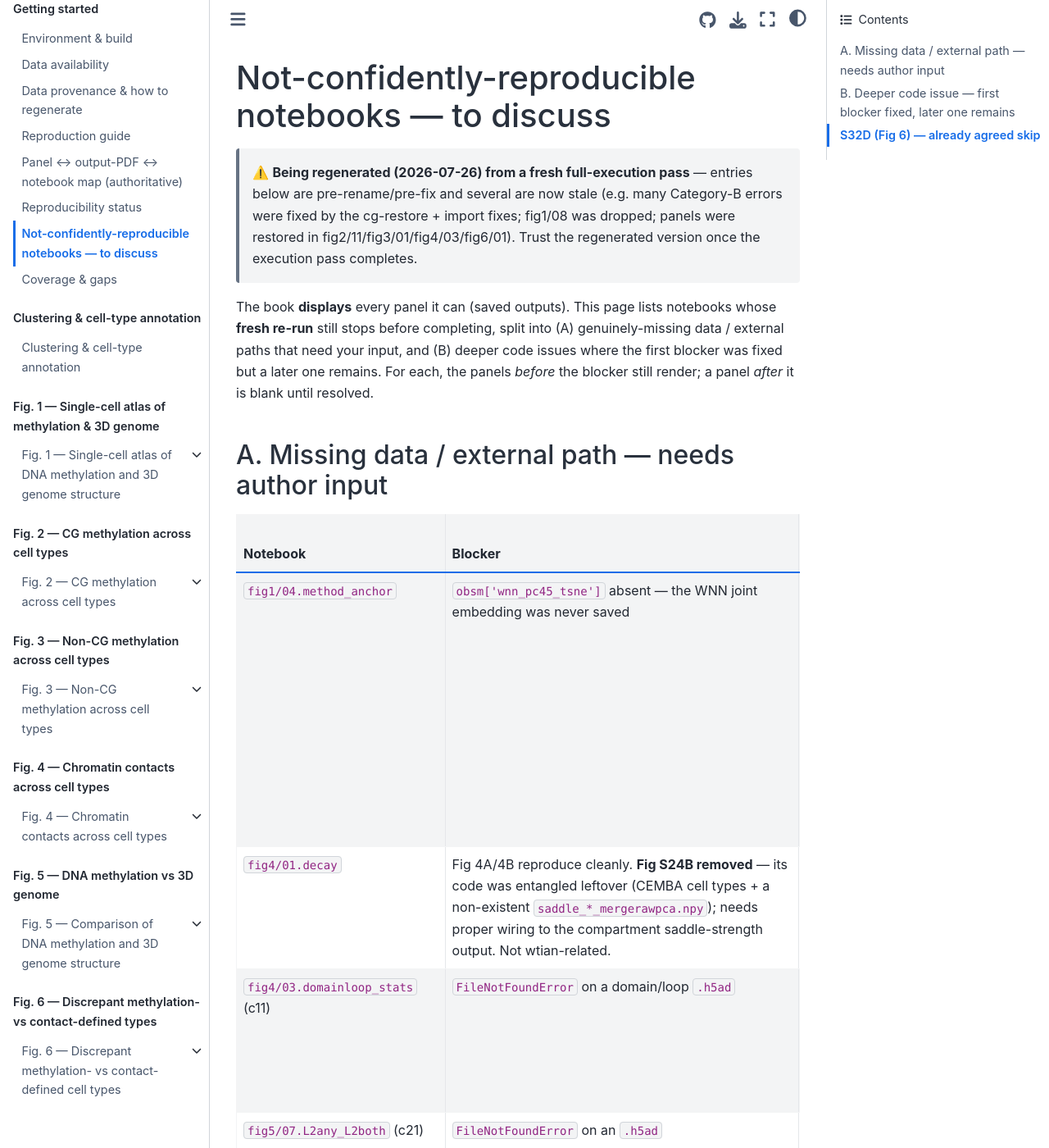
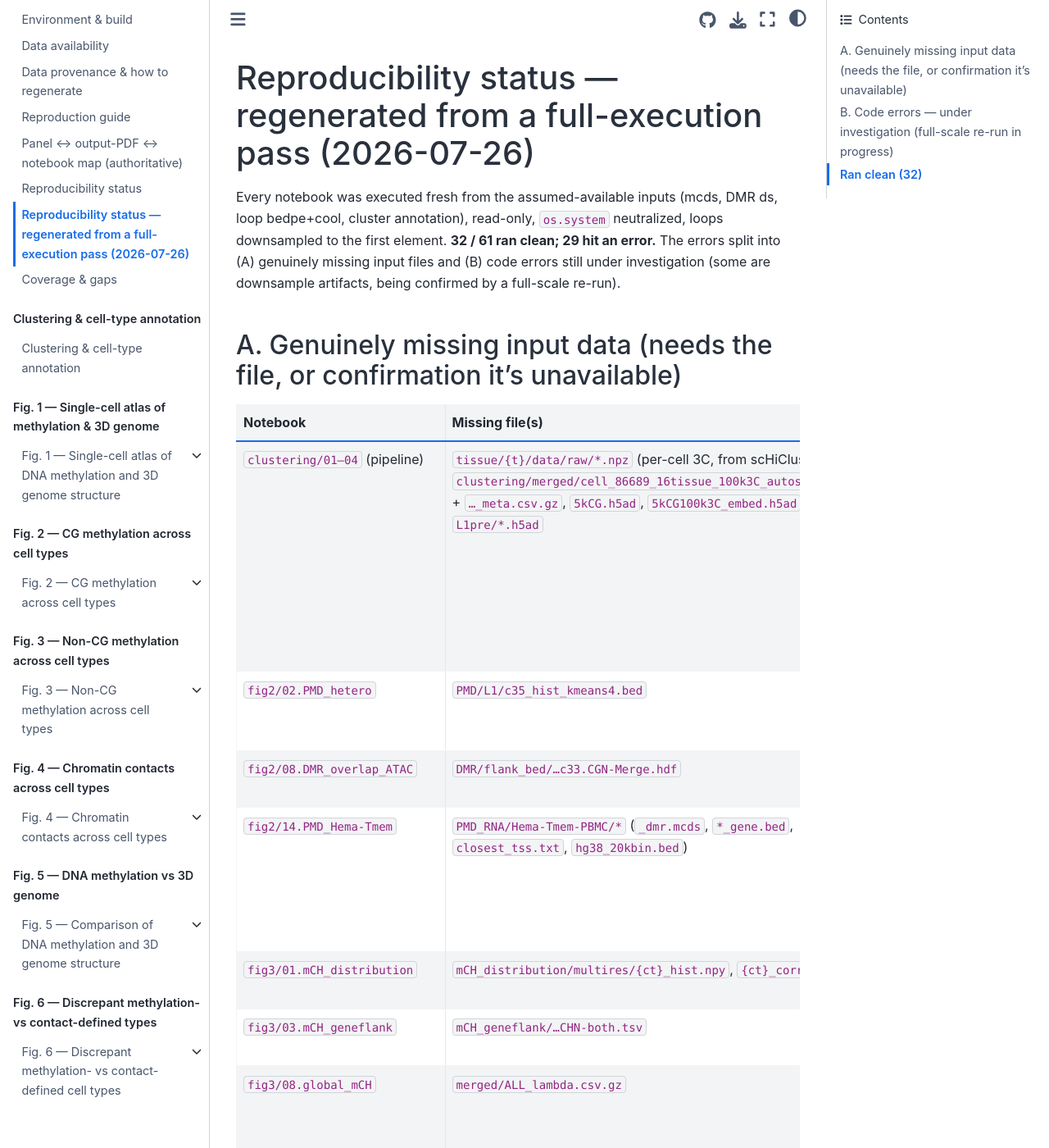
Before and after one commit to zhoujt1994/HumanCellEpigenomeAtlas, a Jupyter Book: the page built from NONCONFIDENT.md, in a window 1280 px wide and 1400 px high. Shown: the whole window at 82% size. Built offline with Jupyter Book 1.0.4 settings and Sphinx 7.4.7 and the Sphinx Book theme 1.1.4, drawn with Linux system fonts in a browser that asks for light colours; pages that are not in the unit, such as notebooks, are missing from menus; some of the changed text lies outside the part shown.

Commit message:
Regenerate NONCONFIDENT.md from full-execution pass: 32 clean, 11 missing-data, 17 code-errors (full-scale re-run pending)

```diff
--- a/NONCONFIDENT.md
+++ b/NONCONFIDENT.md
@@ -1,39 +1,36 @@
-# Not-confidently-reproducible notebooks — to discuss
+# Reproducibility status — regenerated from a full-execution pass (2026-07-26)
 
-> ⚠️ **Being regenerated (2026-07-26) from a fresh full-execution pass** — entries below are pre-rename/pre-fix and several are now stale (e.g. many Category-B errors were fixed by the cg-restore + import fixes; fig1/08 was dropped; panels were restored in fig2/11/fig3/01/fig4/03/fig6/01). Trust the regenerated version once the execution pass completes.
+Every notebook was executed fresh from the assumed-available inputs (mcds, DMR ds, loop
+bedpe+cool, cluster annotation), read-only, `os.system` neutralized, loops downsampled to the
+first element. **32 / 61 ran clean; 29 hit an error.** The errors split into (A) genuinely
+missing input files and (B) code errors still under investigation (some are downsample
+artifacts, being confirmed by a full-scale re-run).
 
-The book **displays** every panel it can (saved outputs). This page lists notebooks whose
-**fresh re-run** still stops before completing, split into (A) genuinely-missing data /
-external paths that need your input, and (B) deeper code issues where the first blocker was
-fixed but a later one remains. For each, the panels *before* the blocker still render; a
-panel *after* it is blank until resolved.
+## A. Genuinely missing input data (needs the file, or confirmation it's unavailable)
 
-## A. Missing data / external path — needs author input
+| Notebook | Missing file(s) | Note |
+|---|---|---|
+| `clustering/01–04` (pipeline) | `tissue/{t}/data/raw/*.npz` (per-cell 3C, from scHiCluster), `clustering/merged/cell_86689_16tissue_100k3C_autosomal.h5ad` + `…_meta.csv.gz`, `5kCG.h5ad`, `5kCG100k3C_embed.h5ad`, `L1pre/*.h5ad` | Root gap = the per-cell **3C `raw/*.npz`** and the all-cell **`cell_86689…`** matrices. The chain then fails downstream (each step's input is the prior step's output). mCG side is self-contained from the mcds. |
+| `fig2/02.PMD_hetero` | `PMD/L1/c35_hist_kmeans4.bed` | c35 = a merged major type; its PMD-hist bed is absent. |
+| `fig2/08.DMR_overlap_ATAC` | `DMR/flank_bed/…c33.CGN-Merge.hdf` | flank-mCG hdf for the ATAC-overlap analysis. |
+| `fig2/14.PMD_Hema-Tmem` | `PMD_RNA/Hema-Tmem-PBMC/*` (`_dmr.mcds`, `*_gene.bed`, `closest_tss.txt`, `hg38_20kbin.bed`) | These are the outputs of `fig2/13.PMD_DMR`'s external allc-merge step (documented prerequisite); not on disk. |
+| `fig3/01.mCH_distribution` | `mCH_distribution/multires/{ct}_hist.npy`, `{ct}_corr_50.npy` | multires mCH intermediates. |
+| `fig3/03.mCH_geneflank` | `mCH_geneflank/…CHN-both.tsv` | bigWigAverageOverBed flank output. |
+| `fig3/08.global_mCH` | `merged/ALL_lambda.csv.gz` | **Code bug FIXED** (old `/data/ENTEx` path → `{ENTEX_ROOT}`); 2/3 files now resolve, only the lambda spike-in table is genuinely missing. |
+| `fig4/07.decay_domain` | `merged_cool_raw/L1/c35.mcool` | raw 100 kb cool for merged type c35. |
+| `fig5/06.pycistarget_loopDMR` (Fig 5H) | `loop_dmr_motif/…loopdmr_TF_all.hdf` | pycisTarget/SCENIC+ output (documented — refer to pycisTarget; ship precomputed). |
 
-| Notebook | Blocker | Panel impact |
-|----------|---------|--------------|
-| `fig1/04.method_anchor` | `obsm['wnn_pc45_tsne']` absent — the WNN joint embedding was never saved | Fig S2C/D/E render (earlier cells); the WNN-vs-Concat QC after it does not |
-| `fig4/01.decay` | Fig 4A/4B reproduce cleanly. **Fig S24B removed** — its code was entangled leftover (CEMBA cell types + a non-existent `saddle_*_mergerawpca.npy`); needs proper wiring to the compartment saddle-strength output. Not wtian-related. | 4A/4B render; S24B dropped |
-| `fig4/03.domainloop_stats` (c11) | `FileNotFoundError` on a domain/loop `.h5ad` | some of Fig 4D/S25 render; the rest blank |
-| `fig5/07.L2any_L2both` (c21) | `FileNotFoundError` on an `.h5ad` | **Fig 5I** (the violin, after c21) blank |
-| `fig5/06.pycistarget_loopDMR` (c15) | missing `loop_peak_motif/majortype_merged_loop_TF_all.hdf` | **Fig 5H** (Homer dot-plot) blank |
+## B. Code errors — under investigation (full-scale re-run in progress)
+These errored with NO missing file. Several are almost certainly **downsample artifacts**
+(capping a loop to 1 breaks hardcoded cell-type indices — e.g. fig2/02's `-f` path). A
+full-scale re-run is running to separate real bugs from artifacts; real ones will be fixed
+against the originals in `analysis/`.
 
-## B. Deeper code issue — first blocker fixed, later one remains
+`clustering/05,06`, `fig1/06.compare_bulkmc`, `fig1/07.compare_bulkhic`, `fig2/01.mCG_distribution`,
+`fig2/04.PMD_ATAC`, `fig2/05.PMD_RNA`, `fig2/10.peak_mCG_motif`, `fig2/13.PMD_DMR`,
+`fig3/04.mCH_mCG_comp`, `fig3/06.mCH_clustering`, `fig4/02.decay_compartment`,
+`fig5/03.mCoverCompboundary`, `fig5/04.loop_dmr_enrichment`, `fig6/03.MusSkl_diff_7group`,
+`fig6/04.NTbSchw_clustering`, `fig6/05.Epi-TPB`.
 
-| Notebook | Remaining error | Note |
-|----------|-----------------|------|
-| `fig2/11.TE_mCG` (c18) | `chrom/start/end` bed-header (second one) | Fig 2P/S15 render; a later repeat-mask read fails |
-| `fig2/06.PMD_histone` (c49) | `AttributeError: 'list' object …` | Fig S11G/H (svg) render; a later cell fails |
-| `fig3/05.mCH_mCG_corr` (c39) | `IndexingError: Unalignable boolean Series` | Fig S21A/B render; a later filter misaligns |
-| `fig5/01.genome_mCG_compartment` (c57) | `NameError` (out-of-order, deeper) | Fig 5A/5B/S26A/B render; a later cell fails |
-| `fig6/03.MusSkl_diff_7group` (c25) | `NameError: 'leg'` (the reorder didn't fully cover it) | Fig 6E/6F/S32A render; a later variant fails |
-| `fig6/04.NTbSchw_clustering` (c11) | `chrom/start/end` bed-header | Fig S32B/C render; a later cell fails |
-
-## S32D (Fig 6) — already agreed skip
-Producing code **and** input data both absent (no Schwann DMR/loop calls in the tree); would
-need a from-scratch pipeline run or a coauthor's copy.
-
----
-_Everything not listed here re-runs clean or renders all its panels. Category-A items need
-you to point at the missing file / regenerate the intermediate; Category-B are fixable with
-more time but were deprioritized._
+## Ran clean (32)
+clustering/07; fig1/01,02,03,04,05; fig2/03,06,07,09,11,12,15; fig3/02,05,07; fig4/01,03,04,05,06,08,09,10; fig5/01,02,05,07; fig6/01,02,06,07.
```
